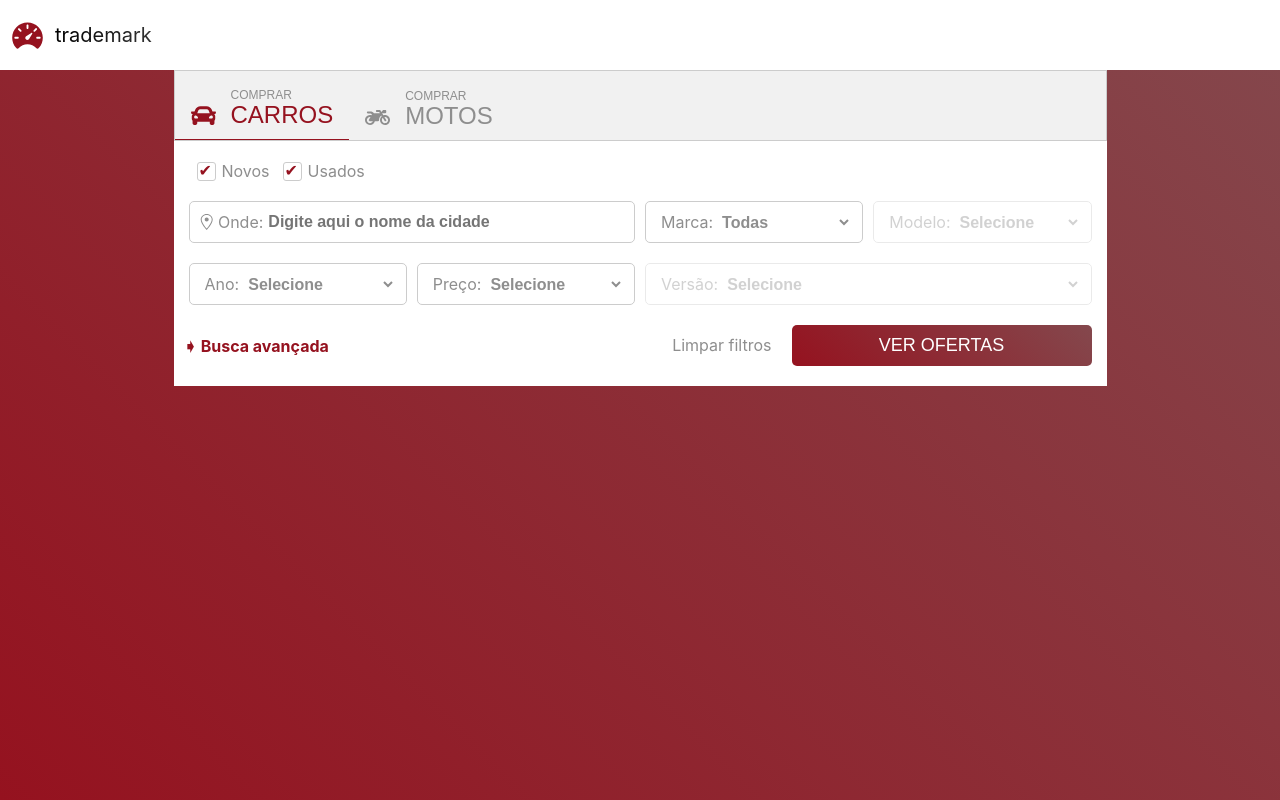
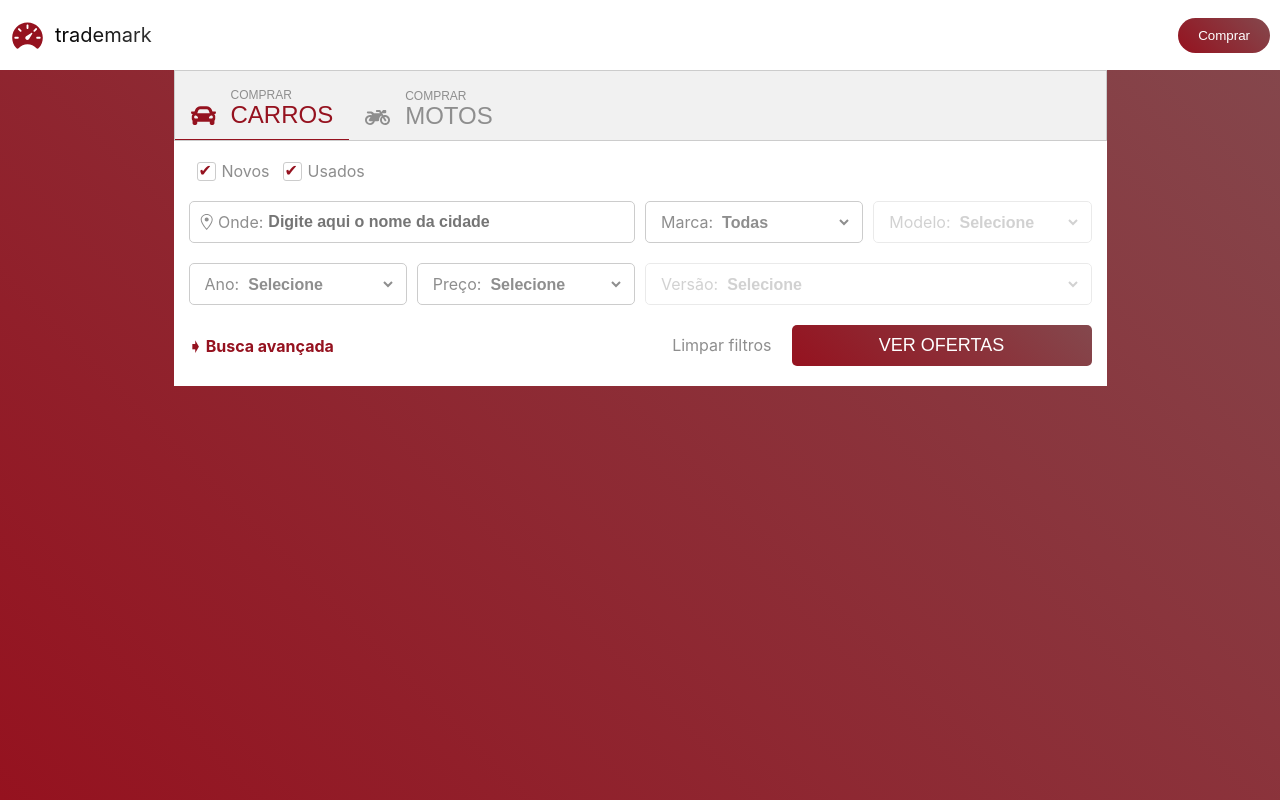
Before and after one commit to raphael-ferreira/responsive-form, a React (Vite) app: page /shop in a window 1280 px wide. Built offline with nearby package versions, Linux system fonts and the light colour scheme.

Commit message:
feat: added shop button on header

```diff
--- /dev/null
+++ b/src/components/Button/index.tsx
@@ -0,0 +1,13 @@
+import React from 'react'
+
+import { Btn } from './styles'
+
+interface ButtonProps {
+	text: string
+}
+
+export const Button: React.FC<ButtonProps> = (props) => {
+	const { text } = props
+
+	return <Btn>{text}</Btn>
+}
--- /dev/null
+++ b/src/components/Button/styles.ts
@@ -0,0 +1,37 @@
+import styled from 'styled-components'
+
+export const Btn = styled.button`
+	padding: 10px 20px;
+
+	border-radius: 20px;
+	border: 0;
+	outline: none;
+
+	cursor: pointer;
+
+	color: var(--white-color);
+
+	background-image: linear-gradient(
+		45deg,
+		var(--red-color),
+		var(--red-secondary-color)
+	);
+
+	:hover {
+		background-image: linear-gradient(
+			45deg,
+			var(--red-color),
+			var(--red-hover-color)
+		);
+	}
+
+	@media (max-width: 600px) {
+		background-image: linear-gradient(
+			45deg,
+			var(--white-color),
+			var(--border-color)
+		);
+
+		color: var(--red-color);
+	}
+`
--- a/src/components/Header/index.tsx
+++ b/src/components/Header/index.tsx
@@ -1,5 +1,6 @@
 import React from 'react'
 import { Link } from 'react-router-dom'
+import { Button } from '../Button'
 
 import { Container, Logo } from './styles'
 
@@ -10,6 +11,10 @@ export const Header: React.FC = () => {
 				<Logo />
 				<span>trademark</span>
 			</Link>
+
+			<Link to="/shop">
+				<Button text="Comprar" />
+			</Link>
 		</Container>
 	)
 }
--- a/src/components/Header/styles.ts
+++ b/src/components/Header/styles.ts
@@ -10,6 +10,8 @@ export const Container = styled.div`
 
 	display: flex;
 	align-items: center;
+
+	justify-content: space-between;
 
 	padding: 20px 10px;
 
@@ -50,7 +52,7 @@ export const Container = styled.div`
 		background-image: linear-gradient(
 			45deg,
 			var(--red-color),
-			var(--red-hover-color)
+			var(--red-secondary-color)
 		);
 
 		color: var(--white-color);
--- a/src/components/index.tsx
+++ b/src/components/index.tsx
@@ -3,3 +3,4 @@ export * from './Tabs'
 export * from './Checkbox'
 export * from './Textbox'
 export * from './Selectbox'
+export * from './Button'
--- a/src/config/styles/global.css
+++ b/src/config/styles/global.css
@@ -33,7 +33,8 @@ code {
 
 :root {
 	--red-color: rgb(149, 18, 31);
-	--red-hover-color: rgb(132, 72, 77);
+	--red-secondary-color: rgb(132, 72, 77);
+	--red-hover-color: rgb(222, 12, 29);
 	--white-color: rgb(255, 255, 255);
 
 	--gray-color: #8e8e8e;
--- a/src/pages/Shop/index.tsx
+++ b/src/pages/Shop/index.tsx
@@ -198,8 +198,7 @@ export const Shop: React.FC = () => {
 				</Row>
 
 				<Row>
-					<span className="advancedSearch" style={{ cursor: 'not-allowed' }}>
-						{' '}
+					<span id="AdvancedSearchButton" style={{ cursor: 'not-allowed' }}>
 						➧ Busca avançada
 					</span>
 					<div className="ButtonsContainer">
--- a/src/pages/Shop/styles.ts
+++ b/src/pages/Shop/styles.ts
@@ -43,11 +43,13 @@ export const Row = styled.div`
 	align-items: center;
 	justify-content: space-between;
 
-	.advancedSearch {
+	#AdvancedSearchButton {
 		font-weight: bold;
 		color: var(--red-color);
 
 		cursor: not-allowed;
+
+		margin-left: 5px;
 
 		@media (max-width: 600px) {
 			margin: 10px 0;
@@ -88,13 +90,13 @@ export const Row = styled.div`
 			background-image: linear-gradient(
 				45deg,
 				var(--red-color),
-				var(--red-hover-color)
+				var(--red-secondary-color)
 			);
 
 			:hover {
 				background-image: linear-gradient(
 					45deg,
-					var(--red-hover-color),
+					var(--red-color),
 					var(--red-hover-color)
 				);
 			}
```
